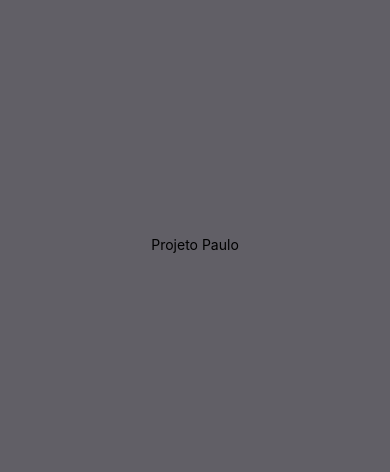
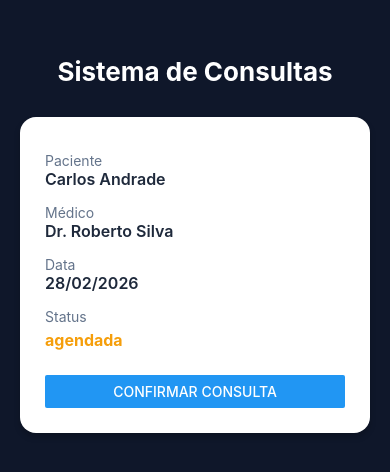
Before and after one commit to phestalise/sistema-consultas-mobile, a React Native app: screen / in a window 390 px wide. Shown: the part 178-650 px from the top of the page. Built offline with nearby package versions, Linux system fonts and the light colour scheme.

Commit message:
adicionando conteudo principal e estilizando

```diff
--- a/App.tsx
+++ b/App.tsx
@@ -1,11 +1,62 @@
-import { StatusBar } from 'expo-status-bar';
-import { StyleSheet, Text, View } from 'react-native';
+import React, { useState } from "react";
+import { View, Text, StyleSheet, Button } from "react-native";
+
+type Consulta = {
+  id: number;
+  paciente: string;
+  medico: string;
+  data: string;
+  status: "agendada" | "confirmada" | "cancelada" | "realizada";
+};
 
 export default function App() {
+  const [consulta, setConsulta] = useState<Consulta>({
+    id: 1,
+    paciente: "Carlos Andrade",
+    medico: "Dr. Roberto Silva",
+    data: "28/02/2026",
+    status: "agendada",
+  });
+
+  function confirmarConsulta() {
+    setConsulta({
+      ...consulta,
+      status: "confirmada",
+    });
+  }
+
   return (
     <View style={styles.container}>
-      <Text>Projeto Paulo</Text>
-      <StatusBar style="auto" />
+      <Text style={styles.titulo}>Sistema de Consultas</Text>
+
+      <View style={styles.card}>
+        <Text style={styles.label}>Paciente</Text>
+        <Text style={styles.valor}>{consulta.paciente}</Text>
+
+        <Text style={styles.label}>Médico</Text>
+        <Text style={styles.valor}>{consulta.medico}</Text>
+
+        <Text style={styles.label}>Data</Text>
+        <Text style={styles.valor}>{consulta.data}</Text>
+
+        <Text style={styles.label}>Status</Text>
+        <Text
+          style={[
+            styles.status,
+            consulta.status === "confirmada"
+              ? styles.confirmada
+              : styles.agendada,
+          ]}
+        >
+          {consulta.status}
+        </Text>
+
+        {consulta.status === "agendada" && (
+          <View style={styles.botao}>
+            <Button title="Confirmar Consulta" onPress={confirmarConsulta} />
+          </View>
+        )}
+      </View>
     </View>
   );
 }
@@ -13,8 +64,52 @@ export default function App() {
 const styles = StyleSheet.create({
   container: {
     flex: 1,
-    backgroundColor: '#615f66',
-    alignItems: 'center',
-    justifyContent: 'center',
+    backgroundColor: "#0F172A",
+    alignItems: "center",
+    justifyContent: "center",
+    padding: 20,
+  },
+  titulo: {
+    fontSize: 26,
+    fontWeight: "bold",
+    color: "#FFFFFF",
+    marginBottom: 30,
+  },
+  card: {
+    width: "100%",
+    backgroundColor: "#FFFFFF",
+    padding: 25,
+    borderRadius: 16,
+    shadowColor: "#000",
+    shadowOffset: { width: 0, height: 4 },
+    shadowOpacity: 0.2,
+    shadowRadius: 6,
+    elevation: 8,
+  },
+  label: {
+    fontSize: 14,
+    color: "#64748B",
+    marginTop: 10,
+  },
+  valor: {
+    fontSize: 16,
+    fontWeight: "600",
+    color: "#1E293B",
+    marginBottom: 5,
+  },
+  status: {
+    fontSize: 16,
+    fontWeight: "bold",
+    marginTop: 5,
+    marginBottom: 15,
+  },
+  confirmada: {
+    color: "#16A34A",
+  },
+  agendada: {
+    color: "#F59E0B",
+  },
+  botao: {
+    marginTop: 10,
   },
 });
```
